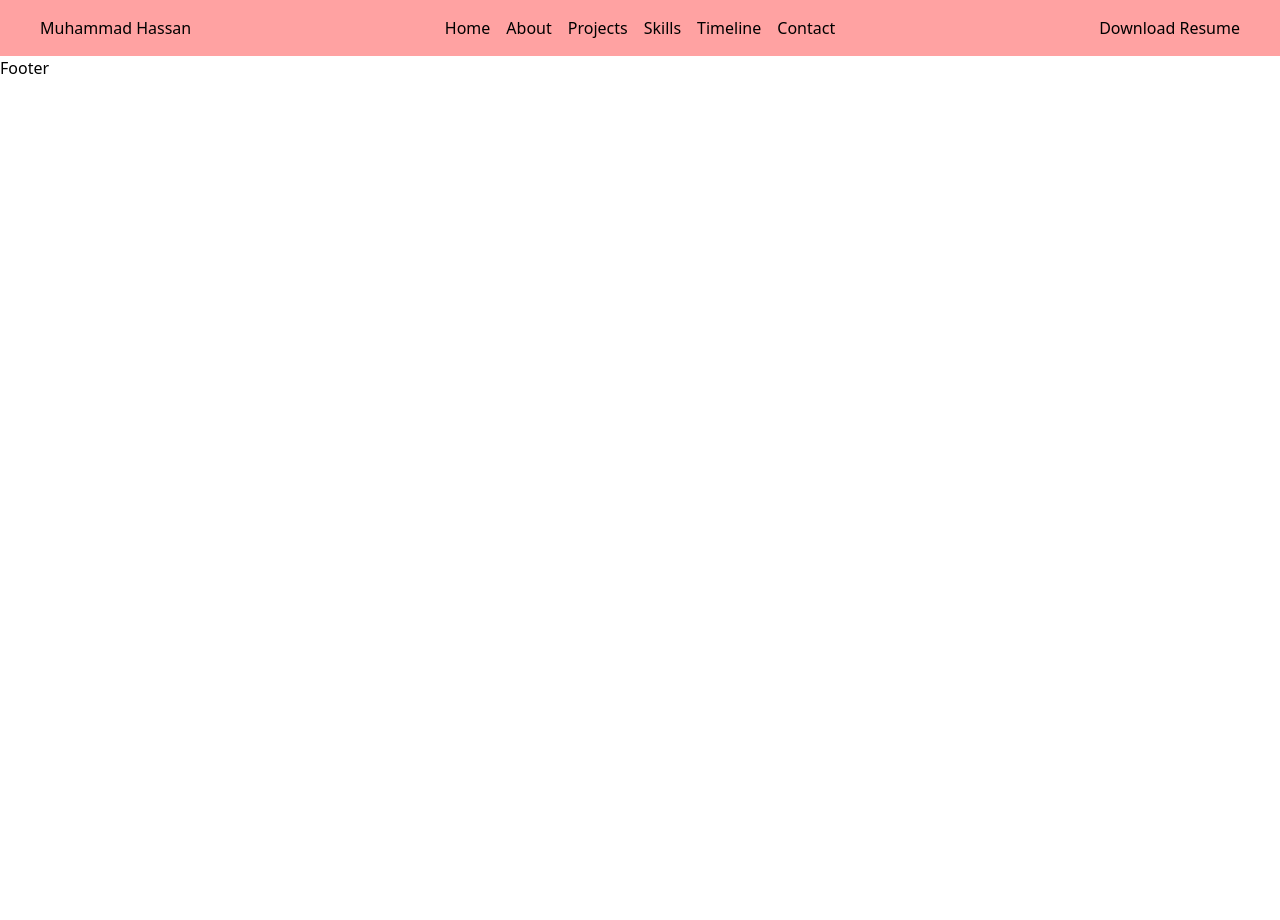
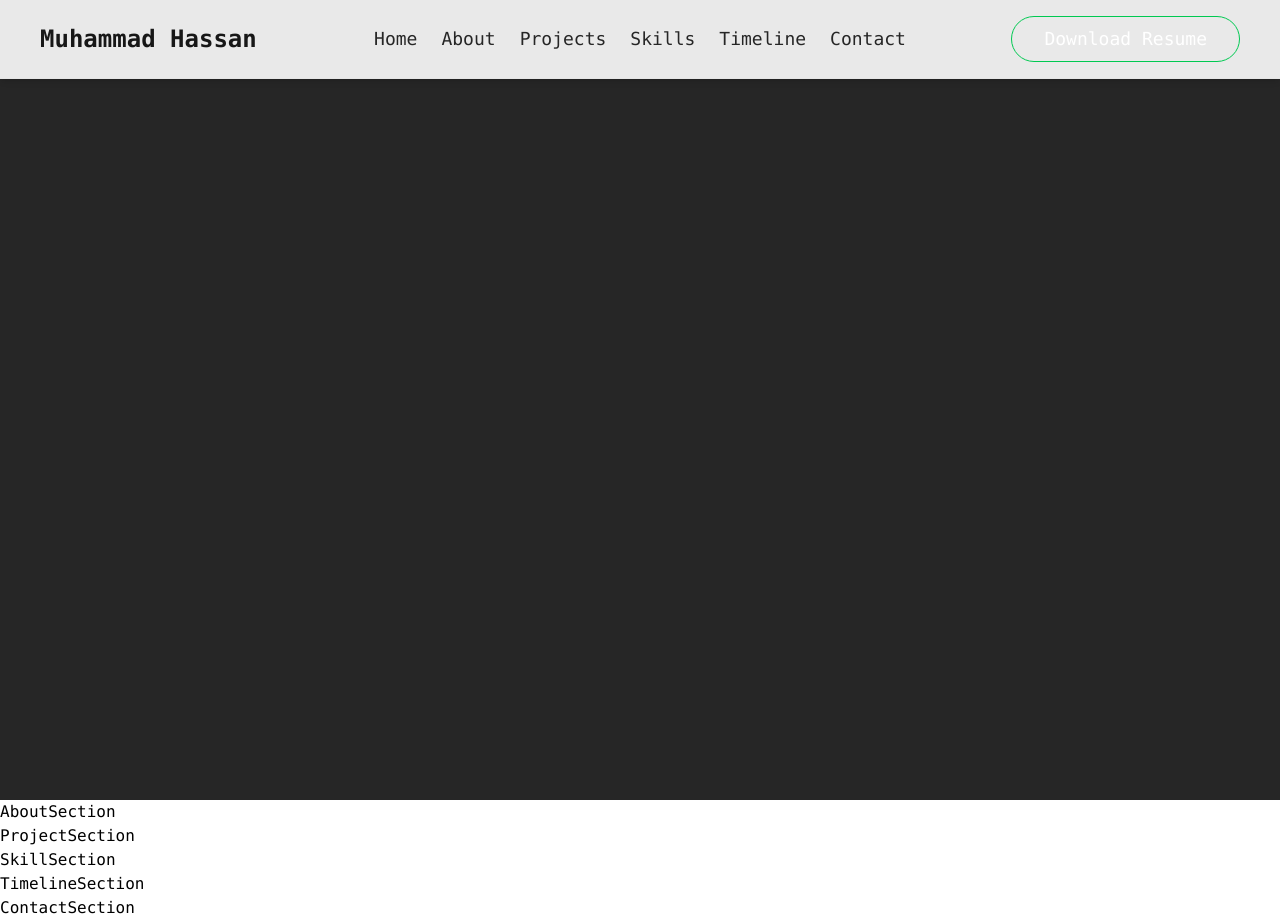
Before and after one commit to hassanshakil12/hassancodes, a React (Vite) app: page / in a window 1280 px wide. Before the commit the page ends 800 px from the top, so only its background shows below. Built offline with nearby package versions, Linux system fonts and the light colour scheme.

Commit message:
Feat: Navbar Animations

```diff
--- a/package.json
+++ b/package.json
@@ -11,6 +11,9 @@
   },
   "dependencies": {
     "@tailwindcss/vite": "^4.1.11",
+    "clsx": "^2.1.1",
+    "gsap": "^3.13.0",
+    "lucide-react": "^0.536.0",
     "react": "^19.1.0",
     "react-dom": "^19.1.0",
     "tailwindcss": "^4.1.11"
--- a/src/App.tsx
+++ b/src/App.tsx
@@ -1,10 +1,23 @@
-import { Navbar, Footer } from "./components";
+import {
+  HeroSection,
+  AboutSection,
+  ProjectSection,
+  SkillSection,
+  TimelineSection,
+  ContactSection,
+} from "./pages";
 
 const App = () => {
   return (
     <>
-      <Navbar />
-      <Footer />
+      <div className="font-mono">
+        <HeroSection />
+        <AboutSection />
+        <ProjectSection />
+        <SkillSection />
+        <TimelineSection />
+        <ContactSection />
+      </div>
     </>
   );
 };
--- a/src/components/Navbar.tsx
+++ b/src/components/Navbar.tsx
@@ -1,23 +1,158 @@
+import { useState, useEffect, useRef } from "react";
+import { Menu, X } from "lucide-react";
+import gsap from "gsap";
+
+const navItems = ["Home", "About", "Projects", "Skills", "Timeline", "Contact"];
+
 const Navbar = () => {
+  const [isOpen, setIsOpen] = useState(false);
+  const navbarRef = useRef(null);
+  const logoRef = useRef(null);
+  const buttonRef = useRef(null);
+
+  useEffect(() => {
+    document.body.style.overflow = isOpen ? "hidden" : "auto";
+  }, [isOpen]);
+
+  useEffect(() => {
+    gsap.fromTo(
+      navbarRef.current,
+      { opacity: 0, y: -100 },
+      {
+        opacity: 1,
+        y: 0,
+        duration: 1,
+        stagger: 0.1,
+        delay: 0.7,
+        ease: "power2.inOut",
+      }
+    );
+
+    gsap.fromTo(
+      logoRef.current,
+      {
+        opacity: 0,
+        x: -100,
+      },
+      {
+        opacity: 1,
+        x: 0,
+        duration: 1,
+        ease: "power3.inOut",
+        delay: 1.2,
+        stagger: 0.2,
+      }
+    );
+
+    gsap.fromTo(
+      buttonRef.current,
+      {
+        opacity: 0,
+        x: 100,
+      },
+      {
+        opacity: 1,
+        x: 0,
+        duration: 1,
+        ease: "power3.inOut",
+        delay: 1.2,
+        stagger: 0.2,
+      }
+    );
+  }, []);
+
   return (
-    <>
-      <header className="bg-red-300 flex justify-between items-center py-4 px-10">
-        <div className="w-[33%]">Muhammad Hassan</div>
-        <nav className="w-[34%] flex justify-center">
-          <ul className="flex space-x-4">
-            <li>Home</li>
-            <li>About</li>
-            <li>Projects</li>
-            <li>Skills</li>
-            <li>Timeline</li>
-            <li>Contact</li>
-          </ul>
+    <header
+      ref={navbarRef}
+      className="fixed top-0 left-0 w-full z-50 bg-white/90 dark:bg-neutral-900/90 backdrop-blur border-b-1 border-neutral-200 dark:border-green-500 shadow-md"
+    >
+      <div className="py-4 px-10 flex justify-between items-center">
+        <div
+          ref={logoRef}
+          className="text-2xl font-bold text-neutral-900 dark:text-white w-[20%]"
+        >
+          Muhammad Hassan
+        </div>
+
+        <nav className="hidden md:flex justify-center space-x-6 w-[60%] text-lg font-mono text-neutral-800 dark:text-white">
+          {navItems.map((item) => (
+            <a
+              key={item}
+              href={`#${item.toLowerCase()}`}
+              className="hover:text-green-500 transition-all duration-300"
+            >
+              {item}
+            </a>
+          ))}
         </nav>
-        <div className="w-[33%] flex justify-end">
-          <button>Download Resume</button>
+
+        <div
+          ref={buttonRef}
+          className="w-[20%] flex justify-end items-center gap-4"
+        >
+          <button className="hidden md:inline-block border-1 border-green-500 text-lg text-white px-8 py-2 rounded-full hover:text-neutral-900 hover:bg-green-500/90 transition-all duration-300 cursor-pointer">
+            Download Resume
+          </button>
+
+          <button
+            className="md:hidden text-neutral-900 dark:text-white"
+            onClick={() => setIsOpen(true)}
+            aria-label="Open menu"
+          >
+            <Menu size={28} />
+          </button>
         </div>
-      </header>
-    </>
+      </div>
+
+      <div
+        className={`fixed inset-0 z-40 transition-opacity duration-300 bg-amber-50 ${
+          isOpen ? "visible opacity-100" : "invisible opacity-0"
+        }`}
+      >
+        <div
+          className={`absolute inset-0 bg-black/50 backdrop-blur-sm transition-opacity duration-500 ${
+            isOpen ? "opacity-100" : "opacity-0"
+          }`}
+          onClick={() => setIsOpen(false)}
+        />
+
+        <div
+          className={`absolute top-0 left-0 h-full w-full bg-amber-50 dark:bg-neutral-900 px-8 py-10 transition-transform duration-500 transform ${
+            isOpen ? "translate-x-0" : "-translate-x-full"
+          }`}
+        >
+          <div className="flex justify-end mb-10">
+            <button
+              onClick={() => setIsOpen(false)}
+              className="text-neutral-800 dark:text-white"
+              aria-label="Close menu"
+            >
+              <X size={28} />
+            </button>
+          </div>
+
+          <nav className="flex flex-col items-center justify-center space-y-6 text-xl font-medium text-neutral-800 dark:text-white">
+            {navItems.map((item, index) => (
+              <a
+                key={item}
+                href={`#${item.toLowerCase()}`}
+                onClick={() => setIsOpen(false)}
+                className="hover:text-green-500 transition-all duration-300"
+                style={{
+                  transitionDelay: `${index * 60}ms`,
+                }}
+              >
+                {item}
+              </a>
+            ))}
+
+            <button className="mt-8 bg-green-600 text-white py-3 px-6 rounded-full hover:bg-green-700 transition">
+              Download Resume
+            </button>
+          </nav>
+        </div>
+      </div>
+    </header>
   );
 };
 
--- /dev/null
+++ b/src/pages/AboutSection.tsx
@@ -0,0 +1,7 @@
+const AboutSection = () => {
+  return (
+    <div>AboutSection</div>
+  )
+}
+
+export default AboutSection
--- /dev/null
+++ b/src/pages/ContactSection.tsx
@@ -0,0 +1,7 @@
+const ContactSection = () => {
+  return (
+    <div>ContactSection</div>
+  )
+}
+
+export default ContactSection
--- /dev/null
+++ b/src/pages/HeroSection.tsx
@@ -0,0 +1,20 @@
+import { Navbar } from "../components";
+const HeroSection = () => {
+  return (
+    <>
+      <div className="bg-neutral-800 h-screen">
+        <Navbar />
+        {/* <div className="flex flex-col items-center h-full text-white">
+          <h1 className="text-9xl font-bold">
+            Welcome To
+          </h1>
+          <h1 className="text-9xl font-bold">
+            My Portfolio
+          </h1>
+        </div> */}
+      </div>
+    </>
+  );
+};
+
+export default HeroSection;
--- /dev/null
+++ b/src/pages/ProjectSection.tsx
@@ -0,0 +1,7 @@
+const ProjectSection = () => {
+  return (
+    <div>ProjectSection</div>
+  )
+}
+
+export default ProjectSection
--- /dev/null
+++ b/src/pages/SkillSection.tsx
@@ -0,0 +1,5 @@
+const SkillSection = () => {
+  return <div>SkillSection</div>;
+};
+
+export default SkillSection;
--- /dev/null
+++ b/src/pages/TimelineSection.tsx
@@ -0,0 +1,7 @@
+const TimelineSection = () => {
+  return (
+    <div>TimelineSection</div>
+  )
+}
+
+export default TimelineSection
--- /dev/null
+++ b/src/pages/index.ts
@@ -0,0 +1,6 @@
+export {default as HeroSection} from "./HeroSection"
+export {default as AboutSection} from "./AboutSection"
+export {default as ProjectSection} from "./ProjectSection"
+export {default as SkillSection} from "./SkillSection"
+export {default as TimelineSection} from "./TimelineSection"
+export {default as ContactSection} from "./ContactSection"
```
Also changed, not shown: 1 other file (tests, documents, lock files or other folders).
